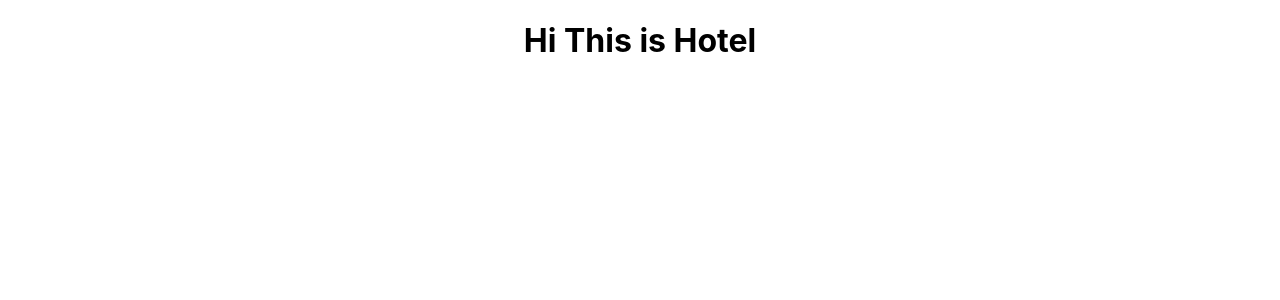
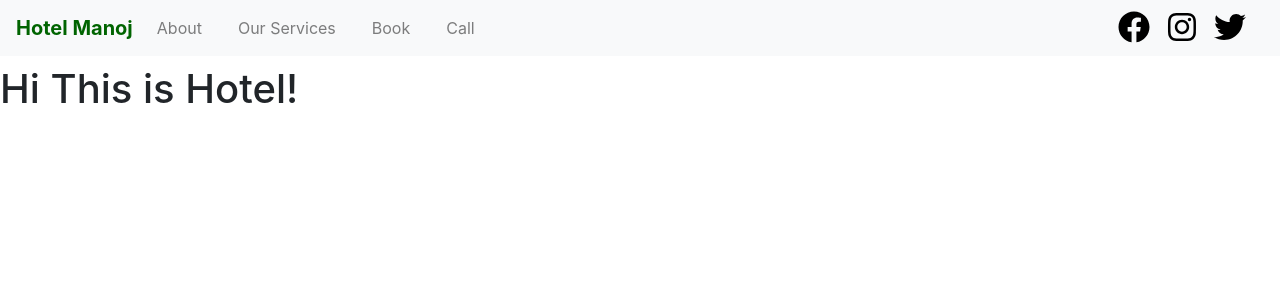
Before and after one commit to amanoj03/e-Hotel, a React (Create React App) app: page / in a window 1280 px wide. Shown: the top 300 px of the page. Built offline with nearby package versions, Linux system fonts and the light colour scheme.

Commit message:
added navbar & components

```diff
--- a/package.json
+++ b/package.json
@@ -3,12 +3,18 @@
   "version": "0.1.0",
   "private": true,
   "dependencies": {
+    "@fortawesome/fontawesome-svg-core": "^1.2.35",
+    "@fortawesome/free-brands-svg-icons": "^5.15.3",
+    "@fortawesome/free-solid-svg-icons": "^5.15.3",
+    "@fortawesome/react-fontawesome": "^0.1.14",
     "@testing-library/jest-dom": "^5.11.10",
     "@testing-library/react": "^11.2.6",
     "@testing-library/user-event": "^12.8.3",
     "react": "^17.0.2",
     "react-dom": "^17.0.2",
+    "react-router-dom": "^5.2.0",
     "react-scripts": "4.0.3",
+    "react-social": "^1.10.0",
     "web-vitals": "^1.1.1"
   },
   "scripts": {
--- a/public/index.html
+++ b/public/index.html
@@ -14,6 +14,9 @@
       manifest.json provides metadata used when your web app is installed on a
       user's mobile device or desktop. See https://developers.google.com/web/fundamentals/web-app-manifest/
     -->
+    <link href="//maxcdn.bootstrapcdn.com/bootstrap/4.1.1/css/bootstrap.min.css" rel="stylesheet" id="bootstrap-css">
+
+<!------ Include the above in your HEAD tag ---------->
     <link rel="manifest" href="%PUBLIC_URL%/manifest.json" />
     <!--
       Notice the use of %PUBLIC_URL% in the tags above.
--- a/src/App.css
+++ b/src/App.css
@@ -36,3 +36,34 @@
     transform: rotate(360deg);
   }
 }
+.social-part .fa {
+  padding-right: 20px;
+}
+ul li a {
+  margin-right: 20px;
+}
+.navigation {
+  width: 100%;
+  height: 56;
+  position: fixed;
+  top: 0%;
+  width: 100%;
+  overflow: hidden;
+}
+.homepage {
+  margin-top: 50px;
+}
+.fblink,
+.instalink,
+.twitterlink {
+  color: black;
+}
+.fblink:hover {
+  color: blue;
+}
+.instalink:hover {
+  color: palevioletred;
+}
+.twitterlink:hover {
+  color: lightblue;
+}
--- a/src/App.js
+++ b/src/App.js
@@ -1,11 +1,20 @@
 import logo from "./logo.svg";
 import "./App.css";
 import HomePage from "./components/home.component.js";
+import NavbarComponent from "./components/navbar.component";
+import { BrowserRouter as Router, Route } from "react-router-dom";
+import AboutUs from "./components/aboutus.component";
+import Services from "./components/services.component";
+import ContactComponent from "./components/contact.component";
 function App() {
   return (
-    <div className="App">
-      <HomePage />
-    </div>
+    <Router>
+      <NavbarComponent />
+      <Route path="/" exact component={HomePage} />
+      <Route path="/about-us" exact component={AboutUs} />
+      <Route path="/services" exact component={Services} />
+      <Route path="/contact" exact component={ContactComponent} />
+    </Router>
   );
 }
 
--- /dev/null
+++ b/src/components/aboutus.component.js
@@ -0,0 +1,11 @@
+import React from "react";
+
+function AboutUs() {
+  return (
+    <div style={{ marginTop: "65px" }}>
+      <h1>About Us</h1>
+    </div>
+  );
+}
+
+export default AboutUs;
--- /dev/null
+++ b/src/components/contact.component.js
@@ -0,0 +1,11 @@
+import React from "react";
+
+function ContactComponent() {
+  return (
+    <div style={{ marginTop: "65px" }}>
+      <h1>Contact</h1>
+    </div>
+  );
+}
+
+export default ContactComponent;
--- a/src/components/home.component.js
+++ b/src/components/home.component.js
@@ -1,9 +1,9 @@
 import React from "react";
-
+import "../App.css";
 function HomePage() {
   return (
-    <div>
-      <h1>Hi This is Hotel</h1>
+    <div className="homepage" style={{ marginTop: "65px" }}>
+      <h1>Hi This is Hotel!</h1>
     </div>
   );
 }
--- /dev/null
+++ b/src/components/navbar.component.js
@@ -0,0 +1,73 @@
+import React, { Component } from "react";
+import { FontAwesomeIcon } from "@fortawesome/react-fontawesome";
+import {
+  faFacebook,
+  faInstagram,
+  faTwitter,
+} from "@fortawesome/free-brands-svg-icons";
+import "../App.css";
+import { Link } from "react-router-dom";
+function NavbarComponent() {
+  return (
+    <div className="navigation">
+      <nav className="navbar navbar-light bg-light navbar-expand-lg">
+        <ul className="navbar-nav mr-auto mt-2 mt-lg-0">
+          <Link to="/" className="navbar-brand">
+            <b style={{ color: "darkgreen" }}>Hotel Manoj</b>
+          </Link>
+          <li className="navbar-item">
+            <Link to="/about-us" className="nav-link">
+              About
+            </Link>
+          </li>
+          <li className="navbar-item">
+            <Link to="/services" className="nav-link">
+              Our Services
+            </Link>
+          </li>
+          <li className="navbar-item">
+            <Link to="" className="nav-link">
+              Book
+            </Link>
+          </li>
+          <li className="navbar-item" style={{ color: "black" }}>
+            <Link to="/contact" className="nav-link">
+              Call
+            </Link>
+          </li>
+        </ul>
+        <div className="social-part">
+          {/* <i class="fa fa-facebook" aria-hidden="true"></i>
+          <i class="fa fa-twitter" aria-hidden="true"></i>
+          <i class="fa fa-instagram" aria-hidden="true"></i> */}
+          <a
+            href="https://www.facebook.com/"
+            className="fblink"
+            target="_blank"
+          >
+            <FontAwesomeIcon icon={faFacebook} size="2x" />
+          </a>
+          &nbsp;&nbsp;&nbsp;&nbsp;
+          <a
+            href="https://www.instagram.com/"
+            className="instalink"
+            target="_blank"
+          >
+            <FontAwesomeIcon icon={faInstagram} size="2x" />
+          </a>
+          &nbsp;&nbsp;&nbsp;&nbsp;
+          <a
+            href="https://twitter.com/"
+            className="twitterlink"
+            target="_blank"
+          >
+            <FontAwesomeIcon icon={faTwitter} href="" size="2x" />
+          </a>
+          &nbsp;&nbsp;&nbsp;&nbsp;
+        </div>
+      </nav>
+    </div>
+  );
+}
+
+export default NavbarComponent;
--- /dev/null
+++ b/src/components/services.component.js
@@ -0,0 +1,11 @@
+import React from "react";
+
+function Services() {
+  return (
+    <div style={{ marginTop: "65px" }}>
+      <h1>Our Services</h1>
+    </div>
+  );
+}
+
+export default Services;
```
Also changed, not shown: 1 other file (tests, documents, lock files or other folders).
